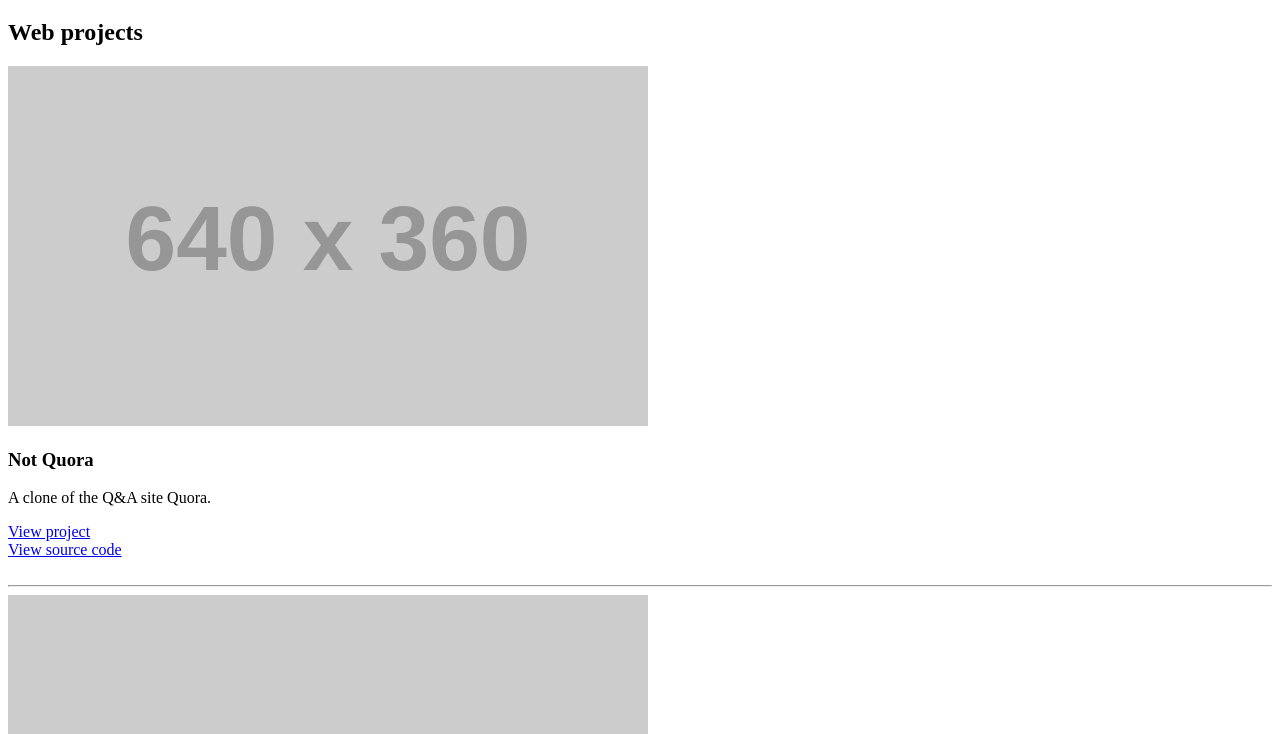
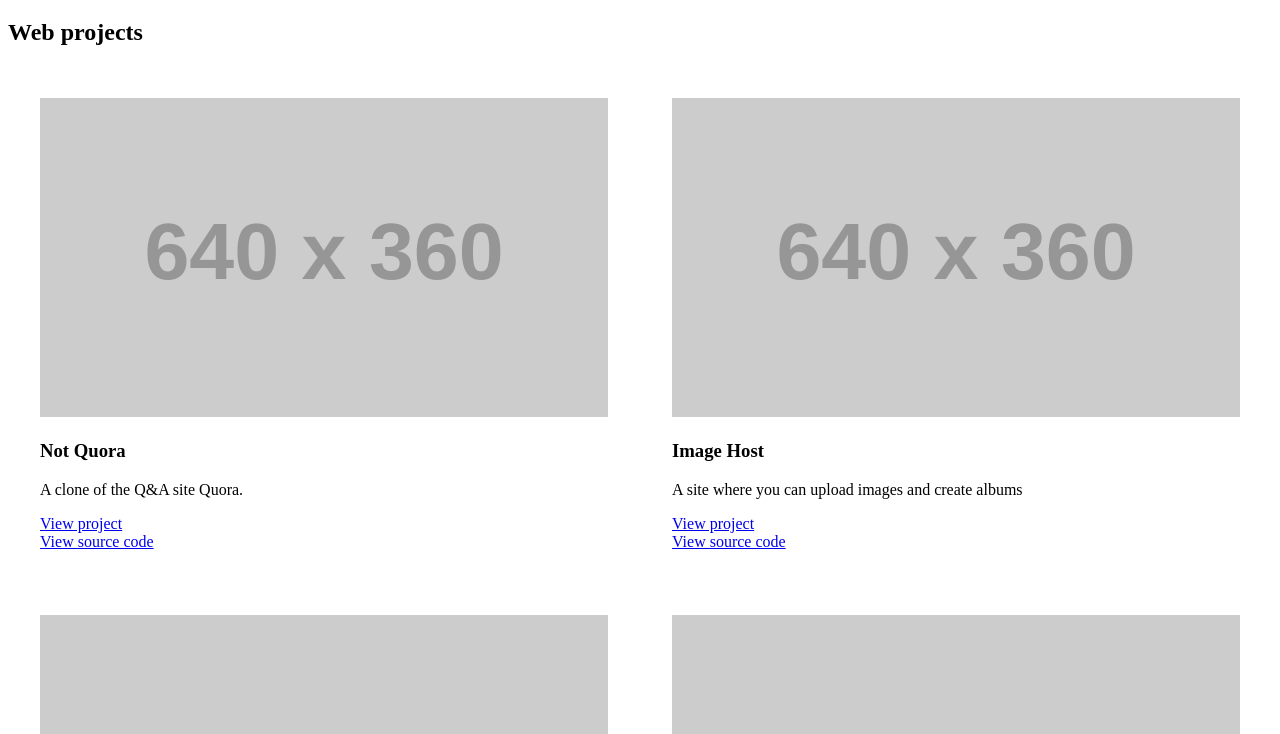
Before and after one commit to JustusFT/website, a Gatsby site: page / in a window 1280 px wide. Shown: the part 61-795 px from the top of the page. Built offline with nearby package versions, Linux system fonts and the light colour scheme; Gatsby itself is replaced by a stand-in of ours; placeholder pictures from the web are drawn by us.

Commit message:
Use Project Grid

```diff
--- a/src/components/ProjectItem.js
+++ b/src/components/ProjectItem.js
@@ -1,14 +1,28 @@
 import React from 'react'
+import styled from 'styled-components'
+
+const ProjectItemContainer = styled.span`
+  flex: 0 0 50%;
+`
+
+const MarginDiv = styled.div`
+  margin: 2em;
+`
+
+const ScaledImg = styled.img`
+  max-width: 100%;
+`
 
 const ProjectItem = ({ project }) => (
-  <div>
-    <img src="https://via.placeholder.com/640x360" />
-    <h3>{project.title}</h3>
-    <p>{project.description}</p>
-    <div><a href={project.url} target="_blank" rel="noopener noreferrer">View project</a></div>
-    <div><a href={project.sourceUrl} target="_blank" rel="noopener noreferrer">View source code</a></div>
-    <br /><hr />
-  </div>
+  <ProjectItemContainer>
+    <MarginDiv>
+      <ScaledImg src="https://via.placeholder.com/640x360" />
+      <h3>{project.title}</h3>
+      <p>{project.description}</p>
+      <div><a href={project.url} target="_blank" rel="noopener noreferrer">View project</a></div>
+      <div><a href={project.sourceUrl} target="_blank" rel="noopener noreferrer">View source code</a></div>
+    </MarginDiv>
+  </ProjectItemContainer>
 )
 
 export default ProjectItem
--- a/src/components/ProjectList.js
+++ b/src/components/ProjectList.js
@@ -1,12 +1,18 @@
 import React from 'react'
 import ProjectItem from './ProjectItem'
+import styled from 'styled-components'
+
+const ProjectListContainer = styled.div`
+  display: flex;
+  flex-wrap: wrap;
+`
 
 const ProjectList = ({ projects }) => (
-  <div>
+  <ProjectListContainer>
     {projects.map(project => (
       <ProjectItem project={project} />
     ))}
-  </div>
+  </ProjectListContainer>
 )
 
 export default ProjectList
```
